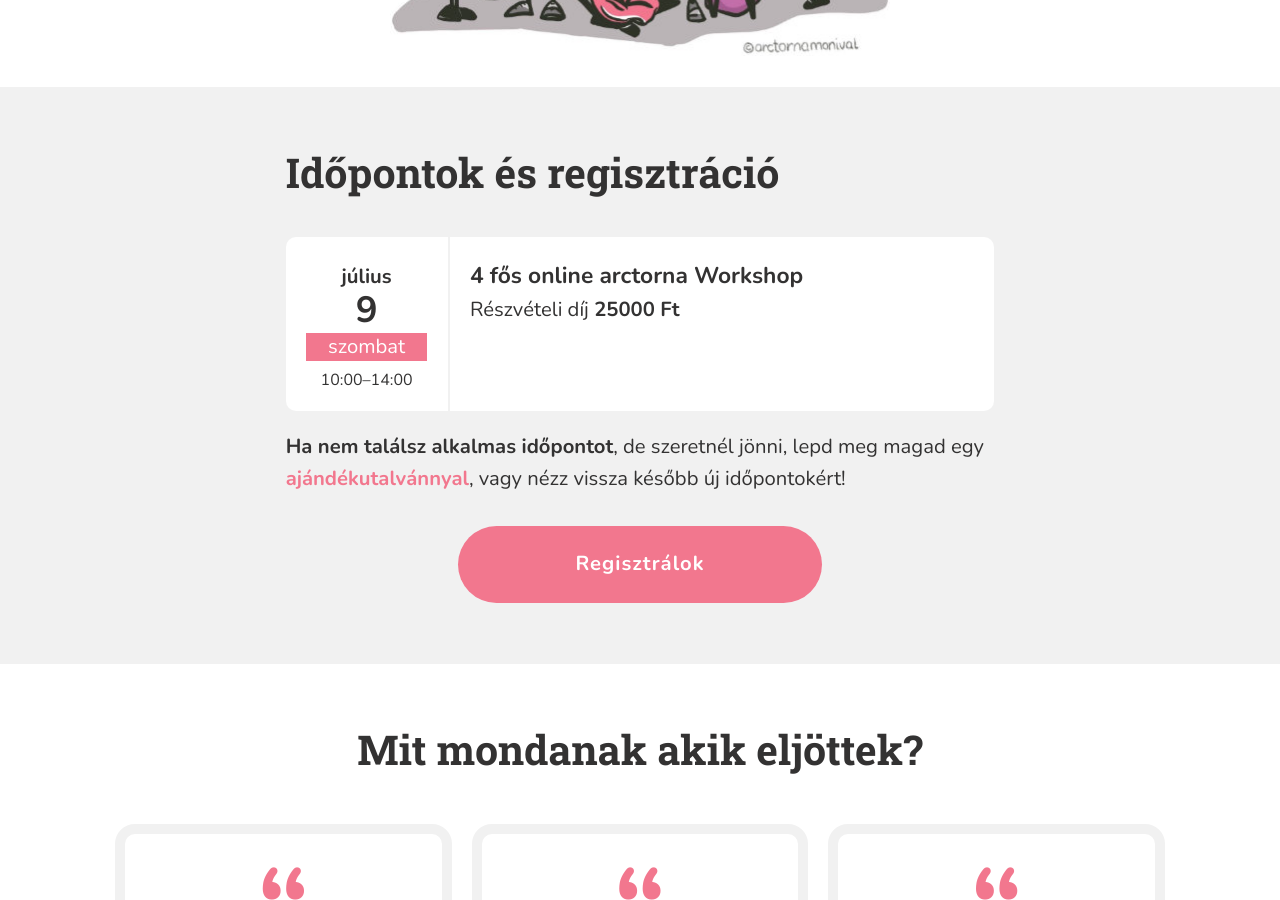
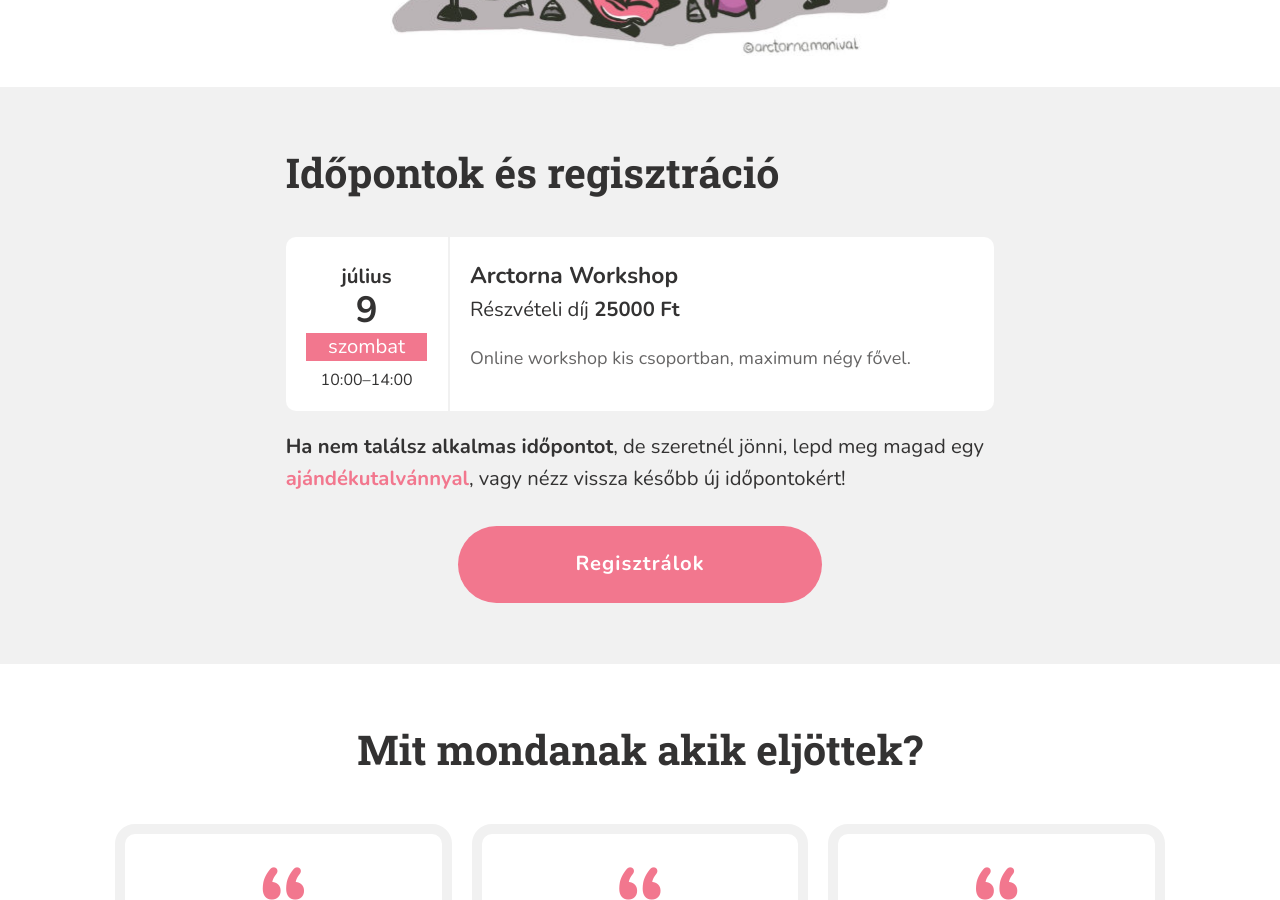
Before and after one commit to monikamudra/arctorna, a Jekyll site: the page built from workshop.md, in a window 1280 px wide and 900 px high, scrolled down 2126 px. Built offline with Jekyll 4.4.1, drawn with Linux system fonts in a browser that asks for light colours.

Commit message:
Update event

```diff
--- a/_data/workshop.yaml
+++ b/_data/workshop.yaml
@@ -40,6 +40,8 @@ events:
   - date: 2022-7-9-T10:00
     start: "10:00"
     end: "14:00"
-    title: 4 fős online arctorna Workshop
+    title: Arctorna Workshop
+    description: >-
+      Online workshop kis csoportban, maximum négy fővel.
     price: 25000
     full: false
```
